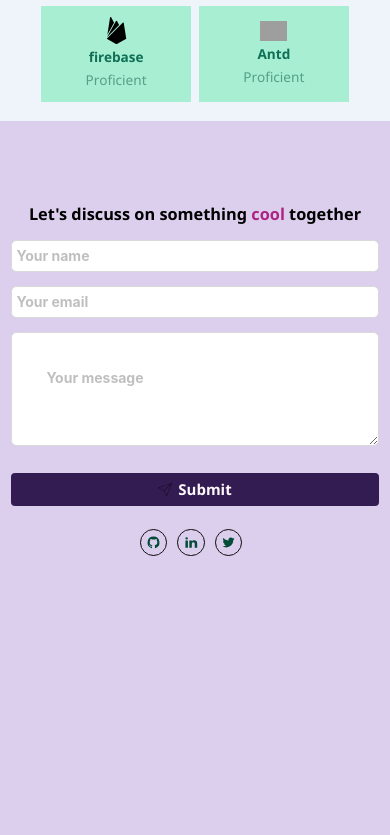
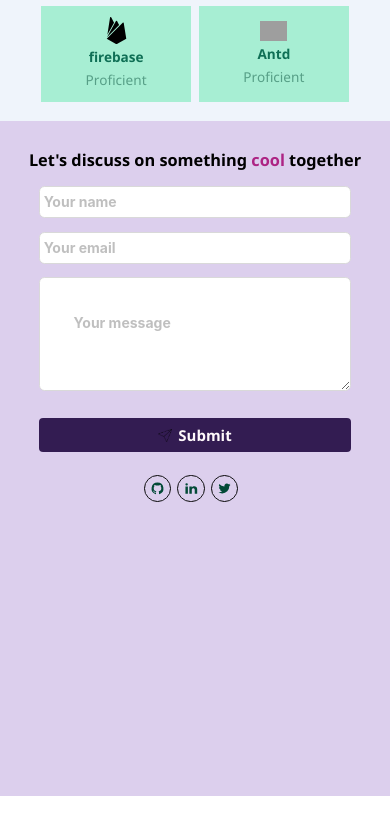
Before and after one commit to chiomaubaezuonu/my-portfolio, a Next.js app: page /landing in a window 390 px wide. Shown: the part 2666-3501 px from the top of the page. After the commit the page ends 3462 px from the top, so only its background shows below. Built offline with nearby package versions, Linux system fonts and the light colour scheme; grey boxes are pictures that could not be loaded; a web font is replaced by a local one.

Commit message:
gave social div a width for small screen

```diff
--- a/app/landing/landing.module.scss
+++ b/app/landing/landing.module.scss
@@ -491,13 +491,25 @@
         display: flex;
         flex-direction: column;
         align-items: center;
-        height: 100vh;
-        padding: 6rem 2rem;
+        height: 80vh;
+        padding: 2rem 0rem 6rem 0rem;
     }
 
     .smallScreenContactTitle {
         text-align: center;
         font-size: 1.2rem;
+    }
+
+    .input {
+        width: 23rem;
+    }
+
+    .textArea {
+        width: 23rem;
+    }
+
+    .submitBtn {
+        width: 23rem;
     }
 
     .interestWrapper {
@@ -508,4 +520,8 @@
     .interestBtns {
         opacity: 0;
     }
+
+    .socials {
+        width: 30%;
+    }
 }
```
Also changed, not shown: app/contact/contact.module.scss (line endings or trailing spaces).
